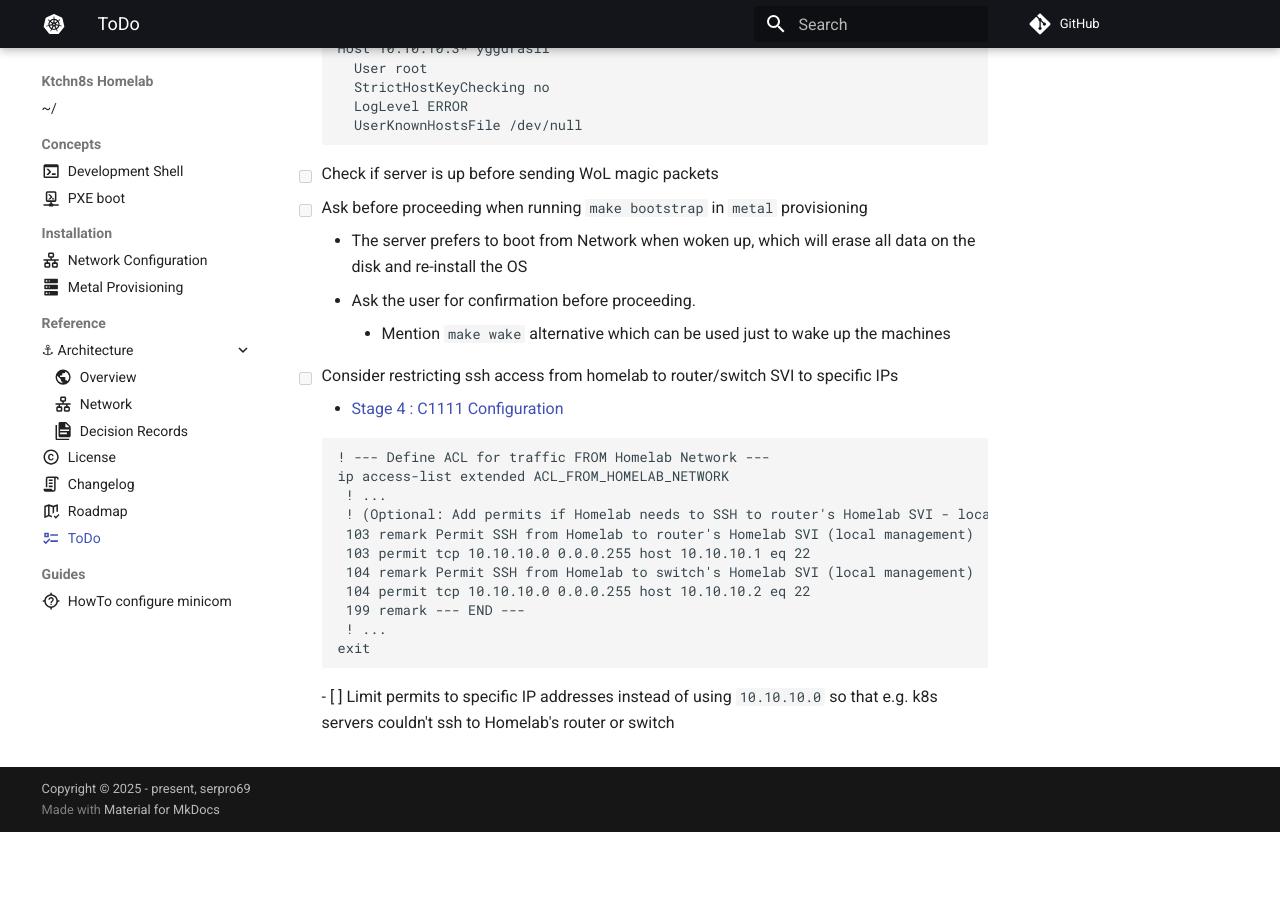
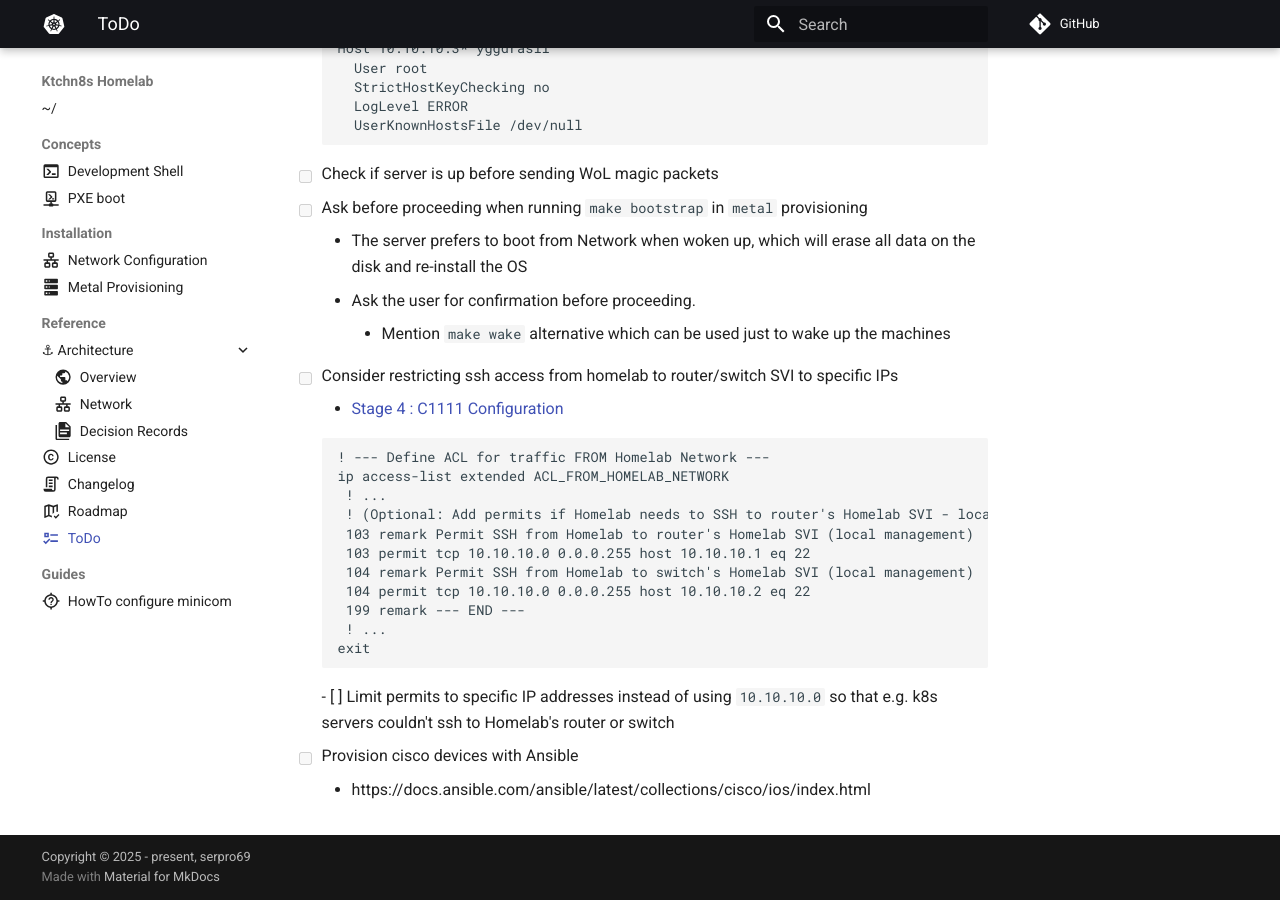
Before and after one commit to serpro69/ktchn8s, an MkDocs documentation site: the page built from docs/reference/todo.md, in a window 1280 px wide and 900 px high, scrolled down 2050 px. Built offline with MkDocs 1.6.1 and Material for MkDocs 9.7.7, drawn with Linux system fonts in a browser that asks for light colours; comment, search, counter and statistics services are not loaded; before the commit the page ends 2882 px from its top, so only the background shows below that.

Commit message:
Add todo

````diff
--- a/docs/reference/todo.md
+++ b/docs/reference/todo.md
@@ -102,3 +102,6 @@
     exit
     ```
     - [ ] Limit permits to specific IP addresses instead of using `10.10.10.0` so that e.g. k8s servers couldn't ssh to Homelab's router or switch
+
+- [ ] Provision cisco devices with Ansible
+    - https://docs.ansible.com/ansible/latest/collections/cisco/ios/index.html
````
